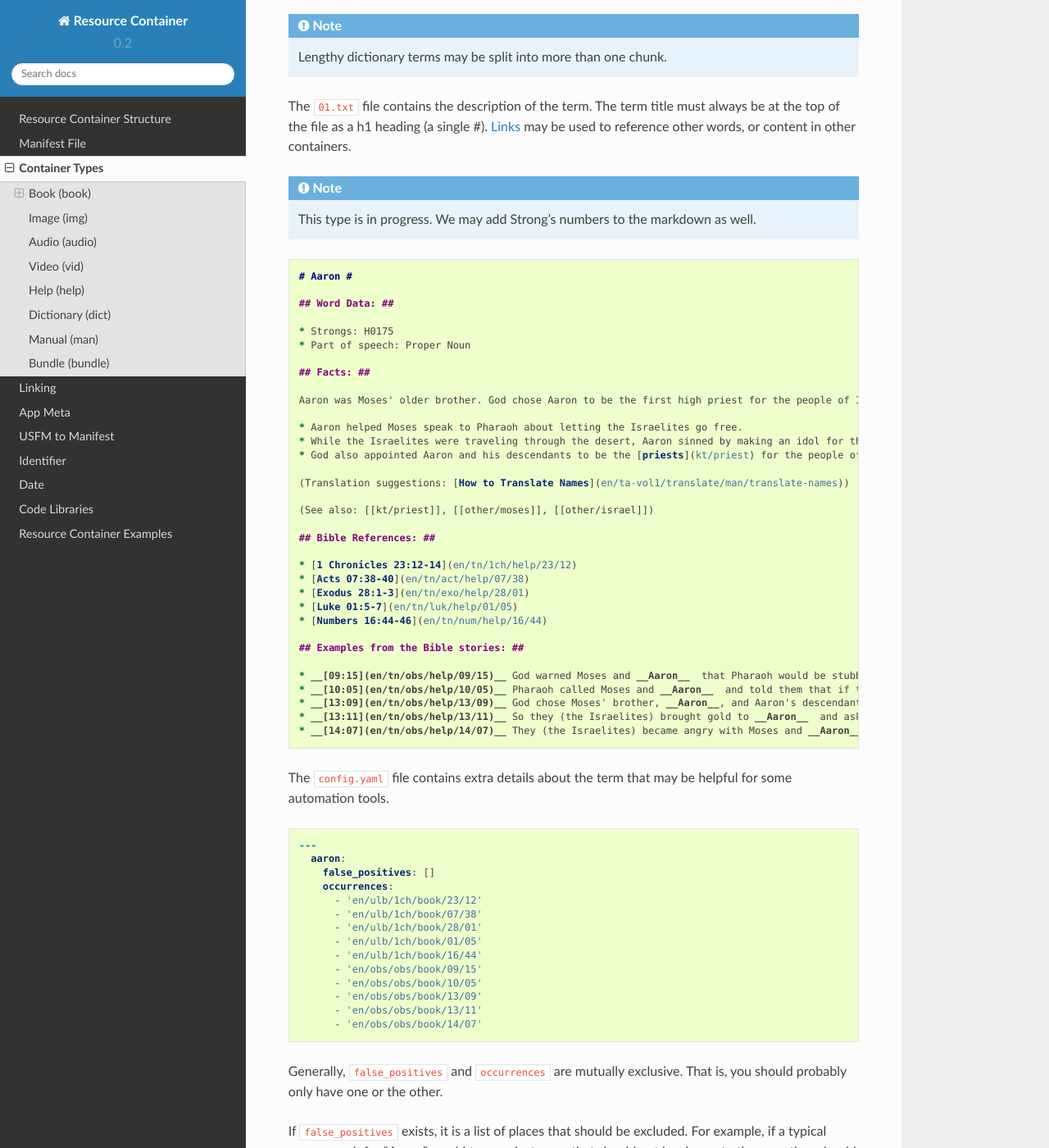
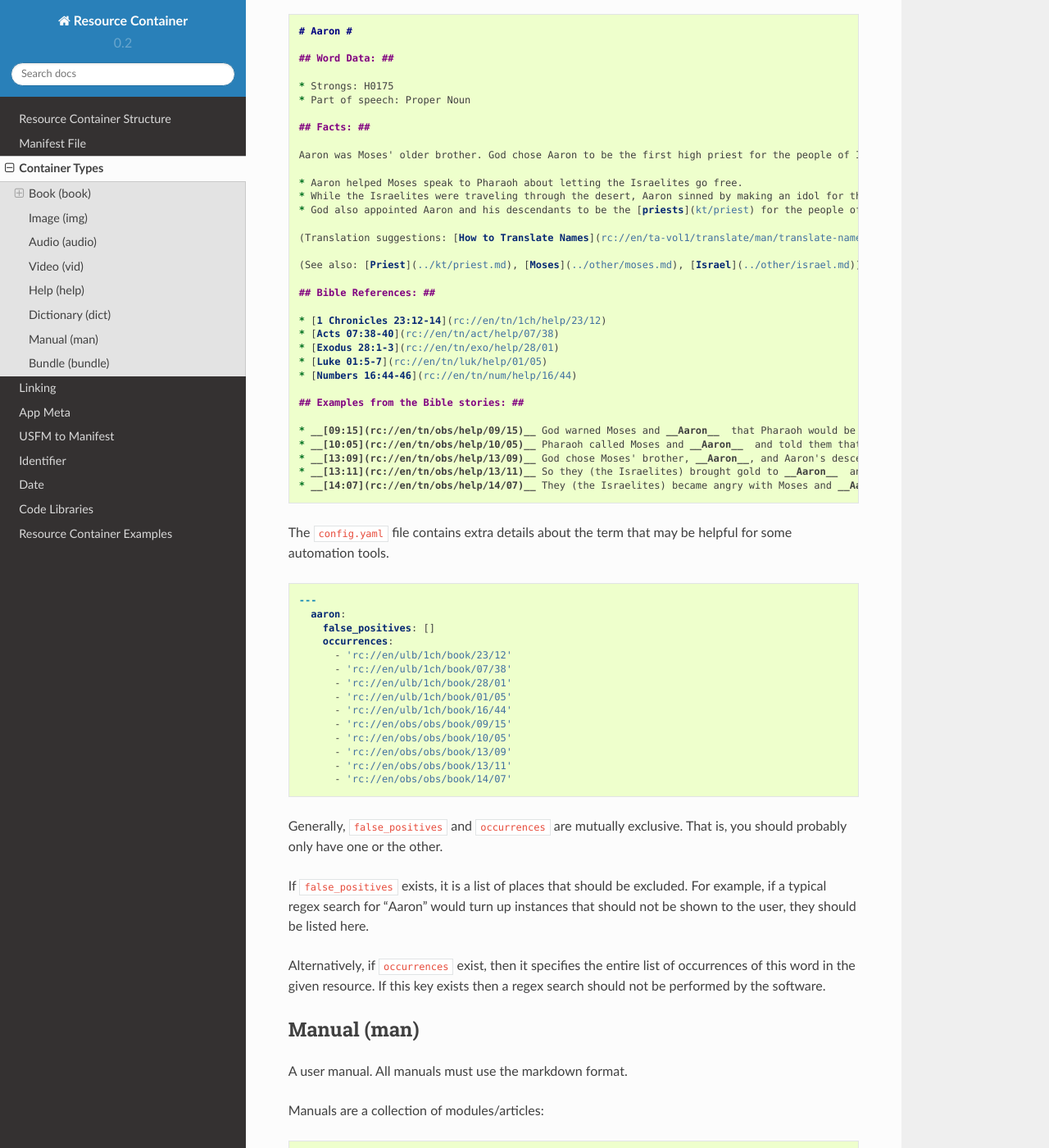
Before and after one commit to unfoldingWord-dev/Resource-Container, a Sphinx documentation site: the page built from docs/container_types.rst, in a window 1280 px wide and 1400 px high, scrolled down 3732 px. Shown: the whole window at 82% size. Built offline with Sphinx 7.4.7 and the Read the Docs theme 2.0.0, drawn with Linux system fonts in a browser that asks for light colours; some of the changed text lies outside the part shown.

Commit message:
improvements to container types docs

```diff
--- a/docs/container_types.rst
+++ b/docs/container_types.rst
@@ -15,26 +15,24 @@
 Book (book)
 -----------
 
-Represents any text that is structured like a book, there are chapters and chunks.
-Books RCs should use `usfm` for the file format if the Bible or `markdown` if OBS.
+Represents any text that is structured like a book where there are chapters and chunks.
+
+Books of the Bible should use `usfm` for the file format.
+Open Bible Stories should use `markdown` for the file format.
 
 .. code-block:: none
 
     content/
-        |-config.yaml
-        |-toc.yaml
-        |-front/
+        ...
         |-01/
-        |    |-title.txt
-        |    |-sub-title.txt
-        |    |-intro.txt
-        |    |-01.txt
-        |    |-02.txt
+        |    |-title.md
+        |    |-sub-title.md
+        |    |-intro.md
+        |    |-01.md
+        |    |-02.md
         |    ...
-        |    |-reference.txt
-        |    |-summary.txt
-        ...
-        |-back/
+        |    |-reference.md
+        |    |-summary.md
         ...
 
 Config
@@ -50,18 +48,18 @@
       01:      // chapter
         01:    // chunk
           dict:
-            - '//tw/bible/dict/creation'
-            - '//tw/bible/dict/god'
-            - '//tw/bible/dict/heaven'
-            - '//tw/bible/dict/holyspirit'
+            - 'rc://en/tw/bible/dict/creation'
+            - 'rc://en/tw/bible/dict/god'
+            - 'rc://en/tw/bible/dict/heaven'
+            - 'rc://en/tw/bible/dict/holyspirit'
           help:
-            - '//tq/gen/help/01/01'
-            - '//tn/gen/help/01/01'
+            - 'rc://en/tq/gen/help/01/01'
+            - 'rc://en/tn/gen/help/01/01'
           img:
-            - '//ulb/gen/img/01/01'
+            - 'rc://en/ulb/gen/img/01/01'
 
 .. note:: Implementation Notes:
-    References to external RCs may be displayed in the application along the side of the book content in order to provide contextual information.
+    References to supplementary RCs may be displayed in the application along the side of the book content in order to provide contextual information.
 
 .. _types-image:
 
@@ -179,27 +168,22 @@
 Dictionary (dict)
 -----------------
 
-A standalone dictionary of terms. Currently all dictionary RCs must use the markdown format.
+A standalone dictionary of terms. All dictionary RCs must use the markdown format.
 
-The dictionary terms are used as the chapter :ref:`identifier` and the description of the term is placed inside a ``01.txt`` file:
+The dictionary terms are used as the chapter :ref:`identifier` and is most often organized in the :ref:`condensed form <condensed>`.
 
 .. code-block:: none
 
     content/
-        |-config.yaml
-        |-aaron/
-        |    |-01.txt
-        |
-        |-abel/
         ...
-        |-unclean/
+        |-aaron.md
+        |-abel.md
+        ...
 
-.. note:: Lengthy dictionary terms may be split into more than one chunk.
+.. note:: If desired, lengthy dictionary terms may use the :ref:`expanded form <condensed>` and be split into multiple chunks.
 
 The ``01.txt`` file contains the description of the term. The term title must always be at the top of the file as a
 h1 heading (a single #). :ref:`Links <linking>` may be used to reference other words, or content in other containers.
-
-.. note:: This type is in progress. We may add Strong's numbers to the markdown as well.
 
 .. code-block:: markdown
 
@@ -218,25 +202,25 @@
     * While the Israelites were traveling through the desert, Aaron sinned by making an idol for the people to worship.
     * God also appointed Aaron and his descendants to be the [priests](kt/priest) for the people of Israel.
 
-    (Translation suggestions: [How to Translate Names](en/ta-vol1/translate/man/translate-names))
+    (Translation suggestions: [How to Translate Names](rc://en/ta-vol1/translate/man/translate-names))
 
-    (See also: [[kt/priest]], [[other/moses]], [[other/israel]])
+    (See also: [Priest](../kt/priest.md), [Moses](../other/moses.md), [Israel](../other/israel.md))
 
     ## Bible References: ##
 
-    * [1 Chronicles 23:12-14](en/tn/1ch/help/23/12)
-    * [Acts 07:38-40](en/tn/act/help/07/38)
-    * [Exodus 28:1-3](en/tn/exo/help/28/01)
-    * [Luke 01:5-7](en/tn/luk/help/01/05)
-    * [Numbers 16:44-46](en/tn/num/help/16/44)
+    * [1 Chronicles 23:12-14](rc://en/tn/1ch/help/23/12)
+    * [Acts 07:38-40](rc://en/tn/act/help/07/38)
+    * [Exodus 28:1-3](rc://en/tn/exo/help/28/01)
+    * [Luke 01:5-7](rc://en/tn/luk/help/01/05)
+    * [Numbers 16:44-46](rc://en/tn/num/help/16/44)
 
     ## Examples from the Bible stories: ##
 
-    * __[09:15](en/tn/obs/help/09/15)__ God warned Moses and __Aaron__  that Pharaoh would be stubborn.
-    * __[10:05](en/tn/obs/help/10/05)__ Pharaoh called Moses and __Aaron__  and told them that if they stopped the plague, the Israelites could leave Egypt.
-    * __[13:09](en/tn/obs/help/13/09)__ God chose Moses' brother, __Aaron__, and Aaron's descendants to be his priests.
-    * __[13:11](en/tn/obs/help/13/11)__ So they (the Israelites) brought gold to __Aaron__  and asked him to form it into an idol for them!
-    * __[14:07](en/tn/obs/help/14/07)__ They (the Israelites) became angry with Moses and __Aaron__  and said, "Oh, why did you bring us to this horrible place?"
+    * __[09:15](rc://en/tn/obs/help/09/15)__ God warned Moses and __Aaron__  that Pharaoh would be stubborn.
+    * __[10:05](rc://en/tn/obs/help/10/05)__ Pharaoh called Moses and __Aaron__  and told them that if they stopped the plague, the Israelites could leave Egypt.
+    * __[13:09](rc://en/tn/obs/help/13/09)__ God chose Moses' brother, __Aaron__, and Aaron's descendants to be his priests.
+    * __[13:11](rc://en/tn/obs/help/13/11)__ So they (the Israelites) brought gold to __Aaron__  and asked him to form it into an idol for them!
+    * __[14:07](rc://en/tn/obs/help/14/07)__ They (the Israelites) became angry with Moses and __Aaron__  and said, "Oh, why did you bring us to this horrible place?"
 
 
 The ``config.yaml`` file contains extra details about the term that may be helpful for some automation tools.
@@ -247,16 +231,16 @@
       aaron:
         false_positives: []
         occurrences:
-          - 'en/ulb/1ch/book/23/12'
-          - 'en/ulb/1ch/book/07/38'
-          - 'en/ulb/1ch/book/28/01'
-          - 'en/ulb/1ch/book/01/05'
-          - 'en/ulb/1ch/book/16/44'
-          - 'en/obs/obs/book/09/15'
-          - 'en/obs/obs/book/10/05'
-          - 'en/obs/obs/book/13/09'
-          - 'en/obs/obs/book/13/11'
-          - 'en/obs/obs/book/14/07'
+          - 'rc://en/ulb/1ch/book/23/12'
+          - 'rc://en/ulb/1ch/book/07/38'
+          - 'rc://en/ulb/1ch/book/28/01'
+          - 'rc://en/ulb/1ch/book/01/05'
+          - 'rc://en/ulb/1ch/book/16/44'
+          - 'rc://en/obs/obs/book/09/15'
+          - 'rc://en/obs/obs/book/10/05'
+          - 'rc://en/obs/obs/book/13/09'
+          - 'rc://en/obs/obs/book/13/11'
+          - 'rc://en/obs/obs/book/14/07'
 
 Generally, ``false_positives`` and ``occurrences`` are mutually exclusive.
 That is, you should probably only have one or the other.
@@ -274,9 +258,9 @@
 Manual (man)
 ------------
 
-A user manual. For now manual RCs must use the markdown format.
+A user manual. All manuals must use the markdown format.
 
-Manuals are a collection of modules (articles):
+Manuals are a collection of modules/articles:
 
 .. code-block:: none
 
@@ -331,13 +315,13 @@
           categories:
           - 'bible-ot'
 
-Directory structure
+RC file structure:
 
 .. code-block:: none
 
-    myrc/
+    my_rc/
+        ...
         |-01-GEN.usfm
-        |-LICENSE.md
         |-manifest.yaml
 
 .. note:: When your application supports "USFM Bundles" it can identify the them in two ways
--- a/docs/structure.rst
+++ b/docs/structure.rst
@@ -105,7 +105,8 @@
 Condensed vs Expanded Form
 ^^^^^^^^^^^^^^^^^^^^^^^^^^
 
-We offer two suggested forms for storing content.
+At times content can be structured slightly differently for added convenience.
+If the :ref:`container type <types>` supports it an RC may use one form or the other or both simultaneously.
 
 **Expanded**
 
```
Also changed, not shown: other parts of docs/container_types.rst (+5 -14 lines).
